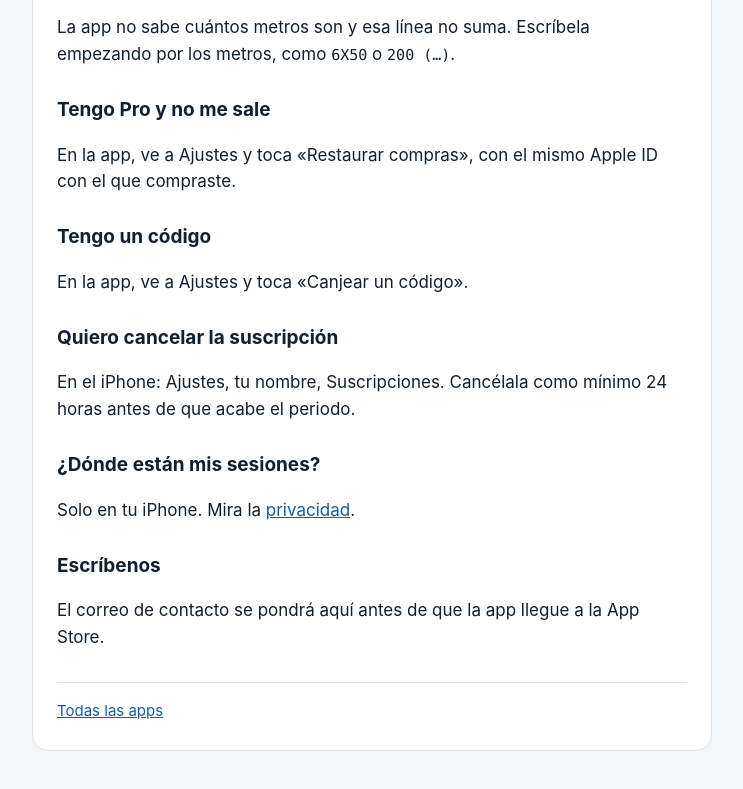
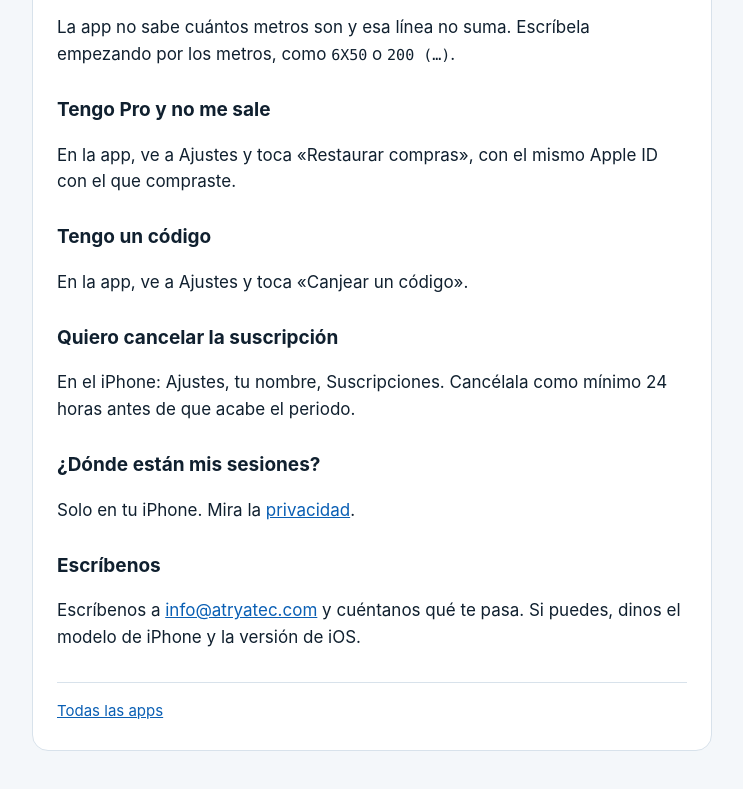
Before and after one commit to albertodlrc2006-droid/albertodlrc2006-droid.github.io, a plain HTML site: page pizarra/soporte/index.html in a window 1280 px wide. Shown: the part 465-1254 px from the top of the page, without its empty margins (268-1011 px from the left). Drawn offline with Linux system fonts and the light colour scheme.

Commit message:
feat: el correo de soporte, info@atryatec.com
- En la ayuda y en la privacidad de Pizarra de Natación.

Co-Authored-By: Claude Opus 5.5 <noreply@anthropic.com>

```diff
--- a/pizarra/soporte/index.html
+++ b/pizarra/soporte/index.html
@@ -35,7 +35,7 @@
   <p>Solo en tu iPhone. Mira la <a href="/pizarra/privacidad/">privacidad</a>.</p>
 
   <h2>Escríbenos</h2>
-  <p>El correo de contacto se pondrá aquí antes de que la app llegue a la App Store.</p>
+  <p>Escríbenos a <a href="mailto:info@atryatec.com">info@atryatec.com</a> y cuéntanos qué te pasa. Si puedes, dinos el modelo de iPhone y la versión de iOS.</p>
 
   <nav><a href="/">Todas las apps</a></nav>
 </main>
```
Also changed, not shown: pizarra/privacidad/index.html (+1 -1 lines).
